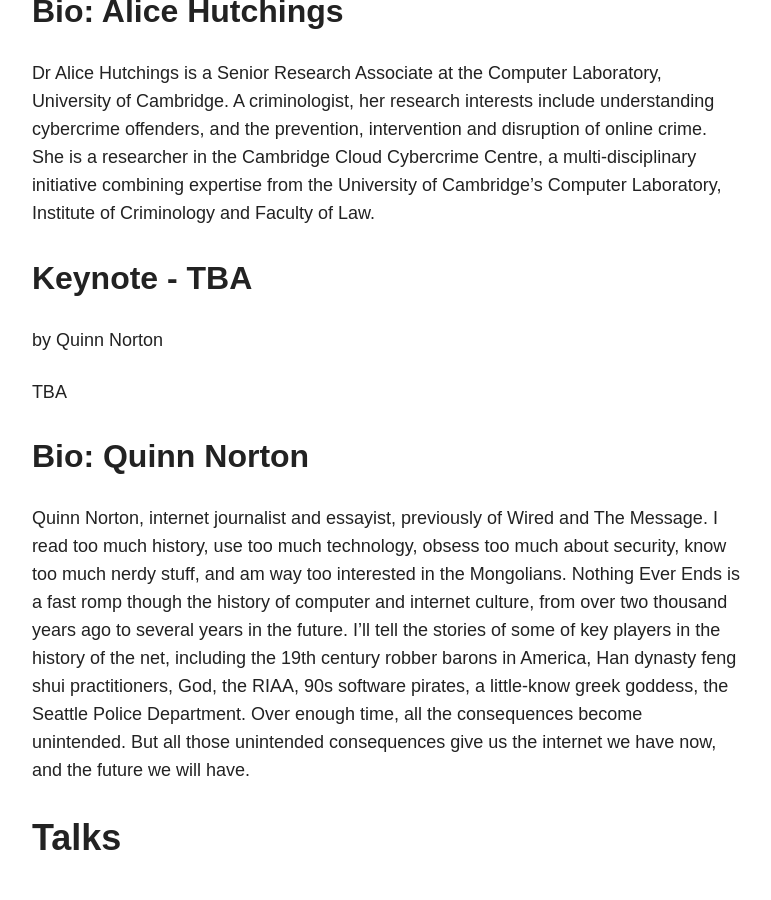
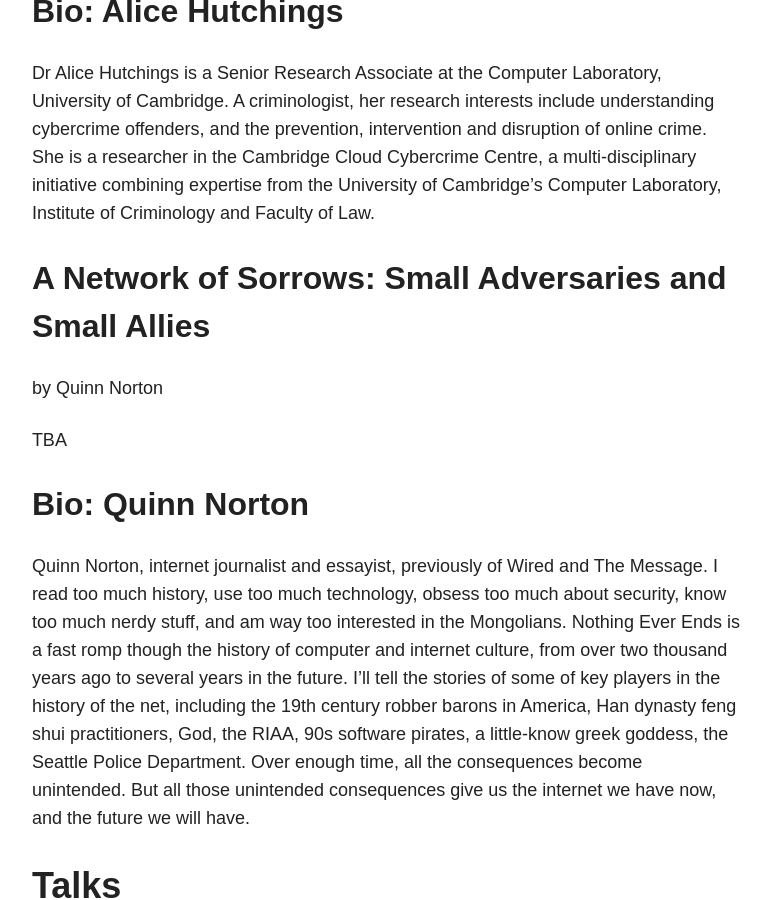
Before and after one commit to adulau/hack-lu-2016, a Jekyll site: the page built from talks/index.md, in a window 1280 px wide and 900 px high, scrolled down 1798 px. Shown: the whole window, without its empty margins (254-1025 px from the left). Built offline with Jekyll 4.4.1, drawn with Linux system fonts in a browser that asks for light colours; nearby versions of some CDN libraries.

```diff
--- a/talks/index.md
+++ b/talks/index.md
@@ -27,8 +27,8 @@ Bio: Alice Hutchings
 Dr Alice Hutchings is a Senior Research Associate at the Computer Laboratory, University of Cambridge. A criminologist, her research interests include understanding cybercrime offenders, and the prevention, intervention and disruption of online crime. She is a researcher in the Cambridge Cloud Cybercrime Centre, a multi-disciplinary initiative combining expertise from the University of Cambridge's Computer Laboratory, Institute of Criminology and Faculty of Law.
 
 
-Keynote - TBA
--------------
+A Network of Sorrows: Small Adversaries and Small Allies
+--------------------------------------------------------
 by Quinn Norton
 
 TBA
```
Also changed, not shown: agenda/index.md (+1 -1 lines).
